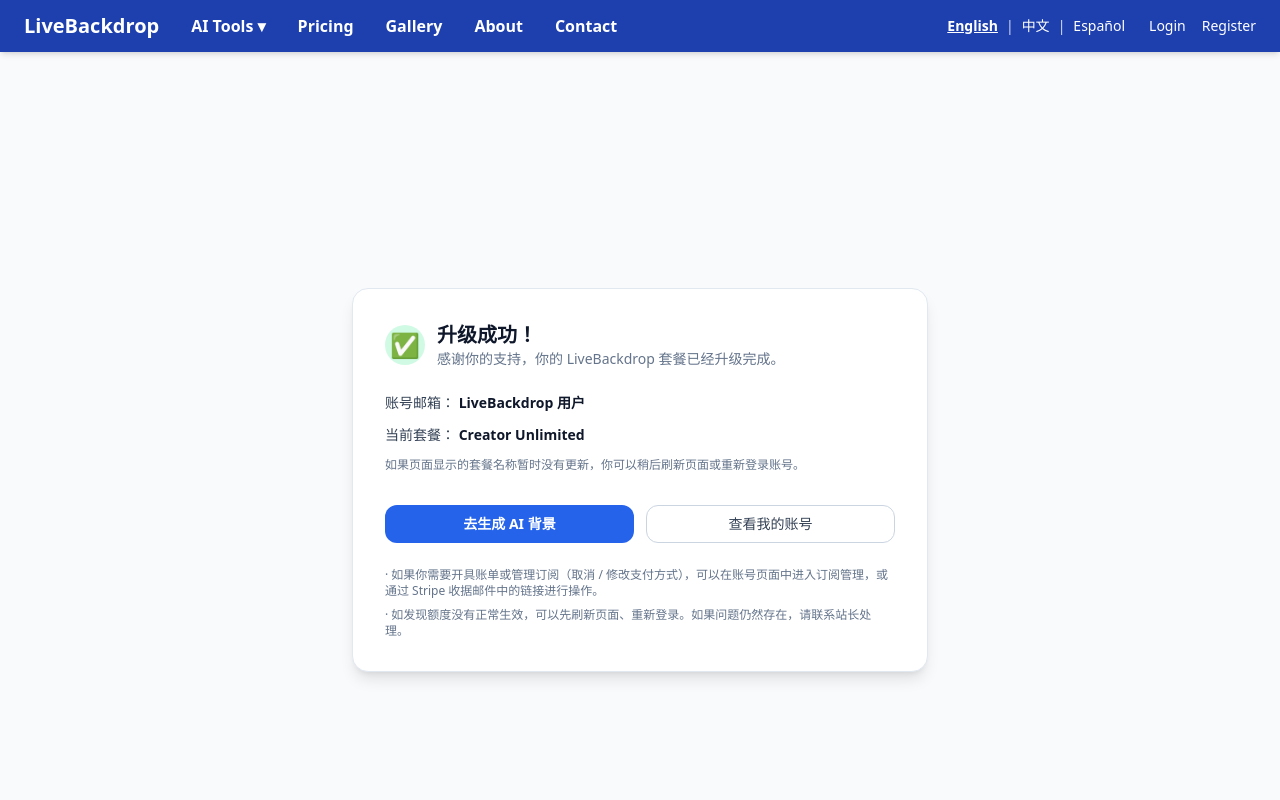
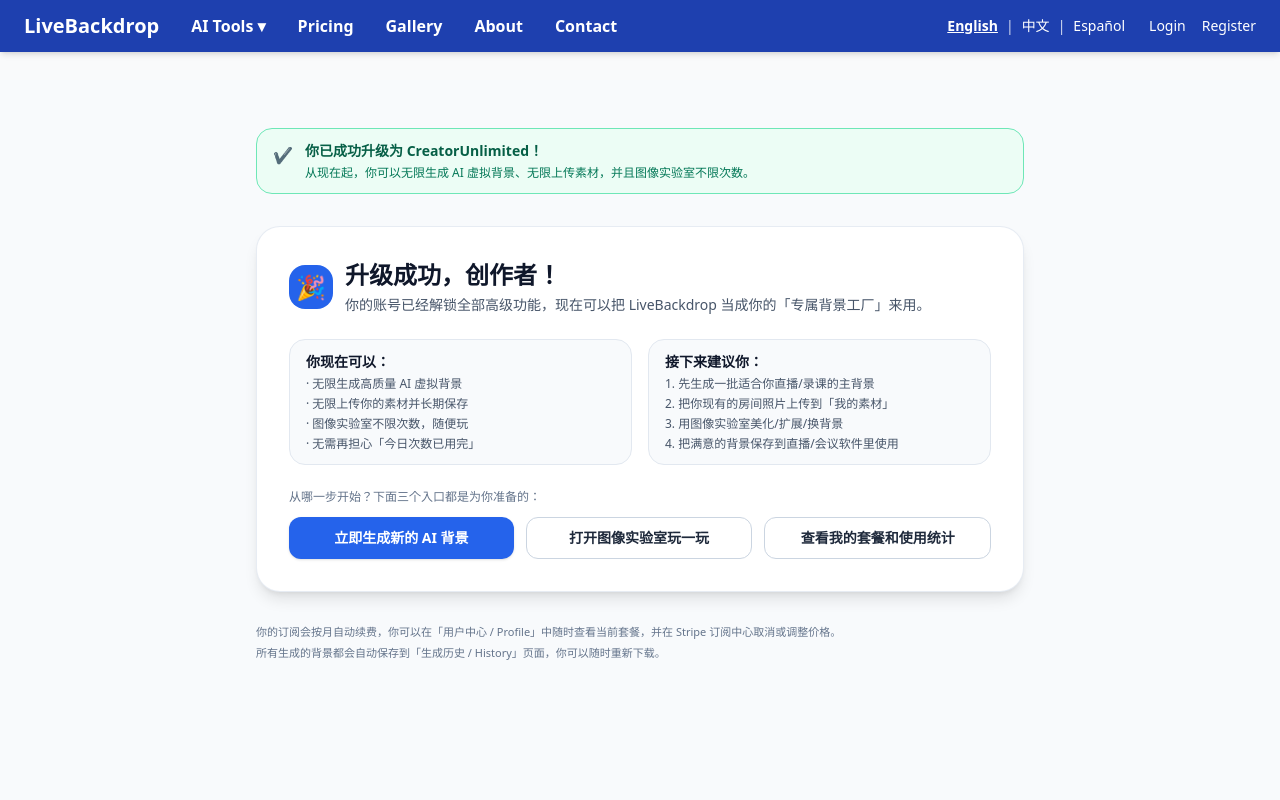
Before and after one commit to aijeep815-eng/livebackdrop, a Next.js app: page /success in a window 1280 px wide. Shown: the top 800 px of the page. Built offline with nearby package versions, Linux system fonts and the light colour scheme; no server answers.

Commit message:
Add files via upload

```diff
--- a/pages/success.js
+++ b/pages/success.js
@@ -1,81 +1,111 @@
-// pages/success.js
-
 import Head from 'next/head';
-import Link from 'next/link';
 import { useSession } from 'next-auth/react';
 
 export default function SuccessPage() {
   const { data: session } = useSession();
-  const userEmail = session?.user?.email || 'LiveBackdrop 用户';
-  const currentPlan = session?.user?.plan || 'Creator Unlimited';
+  const userName =
+    session?.user?.name ||
+    (session?.user?.email ? session.user.email.split('@')[0] : '创作者');
 
   return (
     <>
       <Head>
-        <title>Upgrade Successful | LiveBackdrop</title>
-        <meta
-          name="description"
-          content="Your LiveBackdrop plan has been upgraded successfully."
-        />
+        <title>升级成功 - LiveBackdrop</title>
       </Head>
-
-      <div className="min-h-screen bg-slate-50 flex items-center justify-center px-4">
-        <div className="w-full max-w-xl rounded-2xl border border-slate-200 bg-white p-8 shadow-lg">
-          <div className="flex items-center gap-3">
-            <div className="flex h-10 w-10 items-center justify-center rounded-full bg-emerald-100">
-              <span className="text-2xl">✅</span>
-            </div>
-            <div>
-              <h1 className="text-xl font-bold text-slate-900">
-                升级成功！
-              </h1>
-              <p className="text-sm text-slate-500">
-                感谢你的支持，你的 LiveBackdrop 套餐已经升级完成。
+      <div className="min-h-screen bg-slate-50 py-12 px-4">
+        <div className="max-w-3xl mx-auto space-y-8">
+          {/* 顶部成功提示条 */}
+          <div className="rounded-2xl border border-emerald-300 bg-emerald-50 px-4 py-3 flex items-start gap-3">
+            <div className="mt-0.5 text-emerald-500">✔</div>
+            <div className="text-sm text-emerald-800 space-y-1">
+              <p className="font-semibold">
+                你已成功升级为 CreatorUnlimited！
+              </p>
+              <p className="text-xs text-emerald-700">
+                从现在起，你可以无限生成 AI 虚拟背景、无限上传素材，并且图像实验室不限次数。
               </p>
             </div>
           </div>
 
-          <div className="mt-6 space-y-3 text-sm text-slate-700">
+          {/* 主欢迎卡片 */}
+          <div className="bg-white rounded-3xl shadow-lg border border-slate-200/80 p-8 space-y-6">
+            <div className="flex items-center gap-3">
+              <div className="flex h-11 w-11 items-center justify-center rounded-2xl bg-blue-600 text-2xl">
+                <span role="img" aria-label="party">
+                  🎉
+                </span>
+              </div>
+              <div>
+                <h1 className="text-2xl font-bold text-slate-900">
+                  升级成功，{userName}！
+                </h1>
+                <p className="text-sm text-slate-600 mt-1">
+                  你的账号已经解锁全部高级功能，现在可以把 LiveBackdrop 当成你的「专属背景工厂」来用。
+                </p>
+              </div>
+            </div>
+
+            {/* 功能说明 */}
+            <div className="grid sm:grid-cols-2 gap-4 text-sm text-slate-700">
+              <div className="rounded-2xl border border-slate-200 bg-slate-50 px-4 py-3 space-y-1">
+                <p className="font-semibold text-slate-900">
+                  你现在可以：
+                </p>
+                <ul className="text-xs text-slate-600 space-y-1">
+                  <li>· 无限生成高质量 AI 虚拟背景</li>
+                  <li>· 无限上传你的素材并长期保存</li>
+                  <li>· 图像实验室不限次数，随便玩</li>
+                  <li>· 无需再担心「今日次数已用完」</li>
+                </ul>
+              </div>
+              <div className="rounded-2xl border border-slate-200 bg-slate-50 px-4 py-3 space-y-1">
+                <p className="font-semibold text-slate-900">
+                  接下来建议你：
+                </p>
+                <ul className="text-xs text-slate-600 space-y-1">
+                  <li>1. 先生成一批适合你直播/录课的主背景</li>
+                  <li>2. 把你现有的房间照片上传到「我的素材」</li>
+                  <li>3. 用图像实验室美化/扩展/换背景</li>
+                  <li>4. 把满意的背景保存到直播/会议软件里使用</li>
+                </ul>
+              </div>
+            </div>
+
+            {/* 行动按钮区域 */}
+            <div className="space-y-3">
+              <p className="text-xs text-slate-500">
+                从哪一步开始？下面三个入口都是为你准备的：
+              </p>
+              <div className="flex flex-col sm:flex-row gap-3">
+                <a
+                  href="/generate"
+                  className="inline-flex flex-1 items-center justify-center rounded-xl bg-blue-600 px-4 py-2.5 text-sm font-semibold text-white shadow hover:bg-blue-700"
+                >
+                  立即生成新的 AI 背景
+                </a>
+                <a
+                  href="/lab"
+                  className="inline-flex flex-1 items-center justify-center rounded-xl border border-slate-300 bg-white px-4 py-2.5 text-sm font-semibold text-slate-800 hover:bg-slate-50"
+                >
+                  打开图像实验室玩一玩
+                </a>
+                <a
+                  href="/profile"
+                  className="inline-flex flex-1 items-center justify-center rounded-xl border border-slate-300 bg-white px-4 py-2.5 text-sm font-semibold text-slate-800 hover:bg-slate-50"
+                >
+                  查看我的套餐和使用统计
+                </a>
+              </div>
+            </div>
+          </div>
+
+          {/* 底部说明 */}
+          <div className="text-[11px] text-slate-500 space-y-1">
             <p>
-              账号邮箱：{' '}
-              <span className="font-semibold text-slate-900">
-                {userEmail}
-              </span>
+              你的订阅会按月自动续费，你可以在「用户中心 / Profile」中随时查看当前套餐，并在 Stripe 订阅中心取消或调整价格。
             </p>
             <p>
-              当前套餐：{' '}
-              <span className="font-semibold text-slate-900">
-                {currentPlan}
-              </span>
-            </p>
-            <p className="text-slate-500 text-xs">
-              如果页面显示的套餐名称暂时没有更新，你可以稍后刷新页面或重新登录账号。
-            </p>
-          </div>
-
-          <div className="mt-8 grid gap-3 md:grid-cols-2">
-            <Link
-              href="/generate"
-              className="inline-flex items-center justify-center rounded-xl bg-blue-600 px-4 py-2 text-sm font-semibold text-white hover:bg-blue-700"
-            >
-              去生成 AI 背景
-            </Link>
-
-            <Link
-              href="/profile"
-              className="inline-flex items-center justify-center rounded-xl border border-slate-300 px-4 py-2 text-sm font-medium text-slate-700 hover:bg-slate-50"
-            >
-              查看我的账号
-            </Link>
-          </div>
-
-          <div className="mt-6 text-xs text-slate-500 space-y-2">
-            <p>
-              · 如果你需要开具账单或管理订阅（取消 / 修改支付方式），可以在账号页面中进入订阅管理，或通过
-              Stripe 收据邮件中的链接进行操作。
-            </p>
-            <p>
-              · 如发现额度没有正常生效，可以先刷新页面、重新登录。如果问题仍然存在，请联系站长处理。
+              所有生成的背景都会自动保存到「生成历史 / History」页面，你可以随时重新下载。
             </p>
           </div>
         </div>
```
